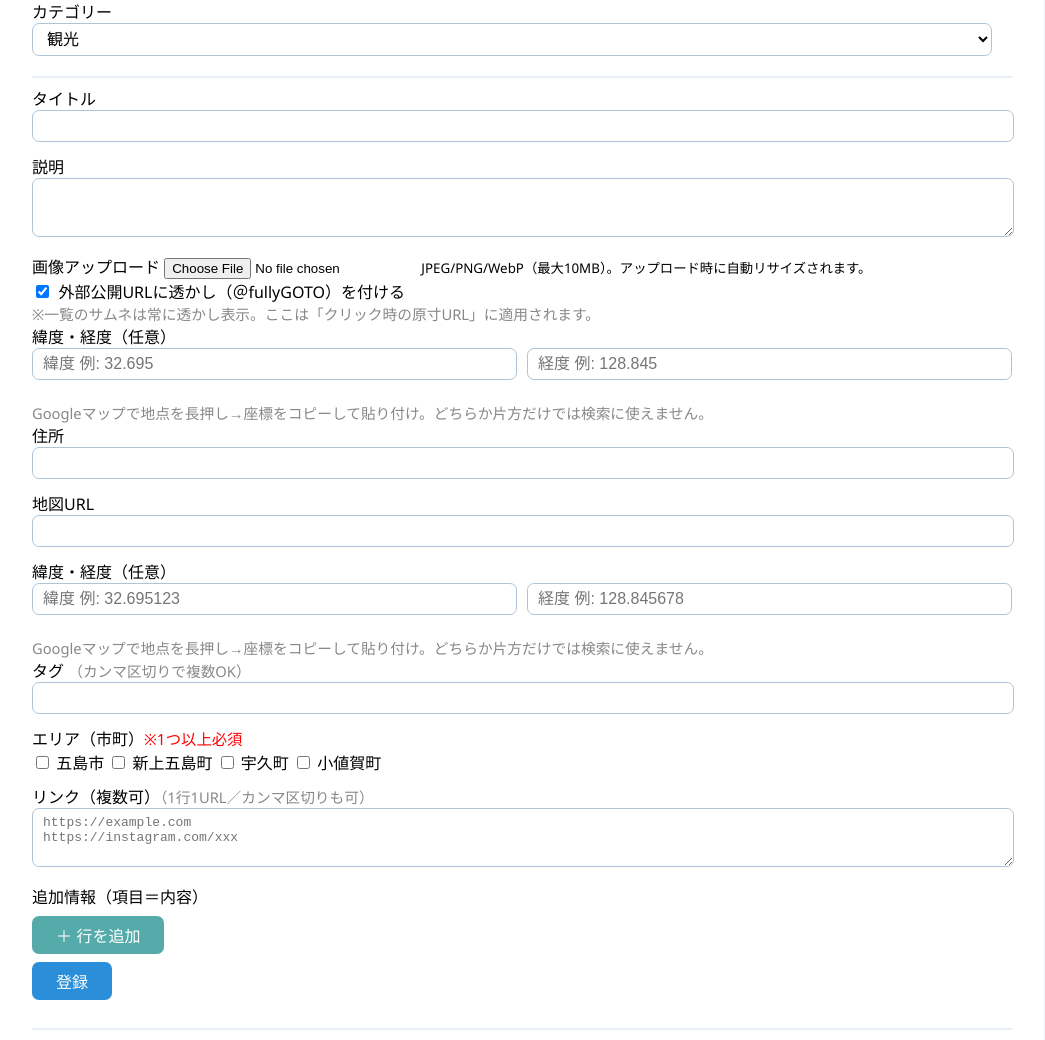
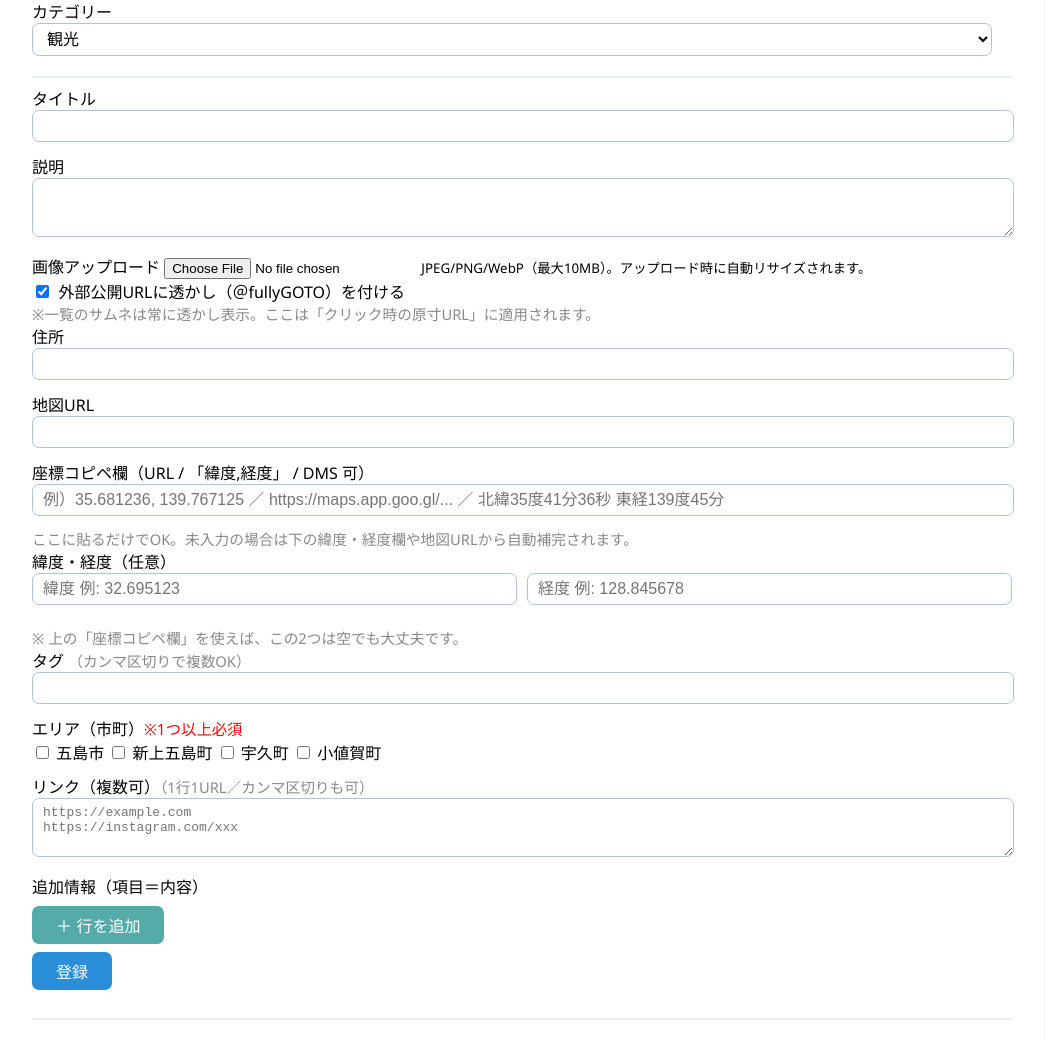
Before and after one commit to fullygoto/kankouai, a Flask app: page /admin/entry in a window 1280 px wide. Shown: the part 241-1281 px from the top of the page, without its empty margins (118-1163 px from the left). Run offline with Flask 3, Linux system fonts and the light colour scheme; the visitor is signed in with stand-in values (Sample User, id 1).

Commit message:
Add files via upload

```diff
--- a/templates/admin_entry.html
+++ b/templates/admin_entry.html
@@ -38,7 +38,6 @@
         table.kv td {border:1px solid #e3e9ee; padding:4px 6px; font-size:0.92em}
         table.kv td.k {background:#f6f9fb; min-width:120px; font-weight:500; color:#345;}
         .muted{color:#789;font-size:.92em}
-        /* 画像サムネとメタ表示 */
         .thumb{max-width:160px;height:auto;border:1px solid #ddd;border-radius:8px}
         .imgmeta{font-size:.88em;color:#567;margin-top:4px}
 
@@ -98,7 +97,6 @@
       const list = Array.from(document.querySelectorAll('.entry-card'));
       let filtered = [];
 
-      // 絞り込み
       list.forEach(card=>{
         const txt = card.dataset.text;
         const dcat = card.dataset.category;
@@ -118,7 +116,6 @@
         if(ok) filtered.push(card);
       });
 
-      // 並び替え
       filtered.sort((a,b)=>{
         if(sort==='title_asc')  return a.dataset.title.localeCompare(b.dataset.title, 'ja');
         if(sort==='title_desc') return b.dataset.title.localeCompare(a.dataset.title, 'ja');
@@ -135,7 +132,6 @@
         return 0;
       });
 
-      // 件数更新
       PAGING.totalFiltered = filtered.length;
       PAGING.totalAll = list.length;
       if(resetPage) PAGING.page = 1;
@@ -292,16 +288,11 @@
             <input type="text" name="title" value="{{ entry_edit.title if entry_edit else '' }}" required><br>
             <label>説明</label><br>
             <textarea name="desc" rows="3" required>{{ entry_edit.desc if entry_edit else '' }}</textarea><br>
+
             <!-- 画像アップロード（観光地） -->
             <div class="mb-3">
               <label for="image_file_t" class="form-label">画像アップロード</label>
-              <input
-                type="file"
-                class="form-control"
-                id="image_file_t"
-                name="image_file"
-                accept="image/*"
-              >
+              <input type="file" class="form-control" id="image_file_t" name="image_file" accept="image/*">
               {% if entry_edit and (entry_edit.image_file or entry_edit.image) %}
                 <div class="mt-2">
                   <div>現在の画像:</div>
@@ -318,12 +309,10 @@
                   </div>
                 </div>
               {% endif %}
-              <small class="text-muted d-block mt-1">
-                JPEG/PNG/WebP（最大10MB）。アップロード時に自動リサイズされます。
-              </small>
+              <small class="text-muted d-block mt-1">JPEG/PNG/WebP（最大10MB）。アップロード時に自動リサイズされます。</small>
             </div>
 
-            <!-- ★ 透かしON/OFF -->
+            <!-- 透かしON/OFF -->
             {% set _wm_on_edit = (entry_edit.wm_on if entry_edit and entry_edit.wm_on is not none else True) %}
             <div class="mt-2">
               <label style="display:inline-flex;align-items:center;gap:.4em;">
@@ -333,25 +322,19 @@
               <div class="mini-note">※一覧のサムネは常に透かし表示。ここは「クリック時の原寸URL」に適用されます。</div>
             </div>
 
-            <!-- ★ 緯度・経度（任意） -->
-            <label>緯度・経度（任意）</label><br>
-            <div class="row" style="display:flex; gap:10px; align-items:center;">
-              <input type="text" name="lat" inputmode="decimal" pattern="-?\\d+(\\.\\d+)?"
-                     placeholder="緯度 例: 32.695"
-                     value="{{ entry_edit.lat if entry_edit and entry_edit.lat is not none else '' }}"
-                     style="width:48%;">
-              <input type="text" name="lng" inputmode="decimal" pattern="-?\\d+(\\.\\d+)?"
-                     placeholder="経度 例: 128.845"
-                     value="{{ entry_edit.lng if entry_edit and entry_edit.lng is not none else '' }}"
-                     style="width:48%;">
-            </div>
-            <div class="mini-note">Googleマップで地点を長押し→座標をコピーして貼り付け。どちらか片方だけでは検索に使えません。</div>
-
             <label>住所</label><br>
             <input type="text" name="address" value="{{ entry_edit.address if entry_edit else '' }}"><br>
+
             <label>地図URL</label><br>
             <input type="text" name="map" value="{{ entry_edit.map if entry_edit else '' }}"><br>
-            <!-- ★ ここから追記：緯度・経度（任意） -->
+
+            <!-- ★ 座標コピペ欄（なんでもOK） -->
+            <label>座標コピペ欄（URL / 「緯度,経度」 / DMS 可）</label><br>
+            <input type="text" name="coords" placeholder="例）35.681236, 139.767125 ／ https://maps.app.goo.gl/... ／ 北緯35度41分36秒 東経139度45分"
+                   value=""><br>
+            <div class="mini-note">ここに貼るだけでOK。未入力の場合は下の緯度・経度欄や地図URLから自動補完されます。</div>
+
+            <!-- 緯度・経度（小数、任意） -->
             <label>緯度・経度（任意）</label><br>
             <div class="row" style="display:flex; gap:10px; align-items:center;">
               <input type="text" name="lat" inputmode="decimal" pattern="-?\\d+(\\.\\d+)?"
@@ -363,10 +346,11 @@
                      value="{{ entry_edit.lng if entry_edit and entry_edit.lng is not none else '' }}"
                      style="width:48%;">
             </div>
-            <div class="mini-note">Googleマップで地点を長押し→座標をコピーして貼り付け。どちらか片方だけでは検索に使えません。</div>
-            <!-- ★ ここまで追記 -->
+            <div class="mini-note">※ 上の「座標コピペ欄」を使えば、この2つは空でも大丈夫です。</div>
+
             <label>タグ <span class="mini-note">（カンマ区切りで複数OK）</span></label><br>
             <input type="text" name="tags" value="{% if entry_edit and entry_edit.tags %}{{ (entry_edit.tags|join(',')) if entry_edit.tags is not string else entry_edit.tags }}{% endif %}"><br>
+
             <label>エリア（市町）<span style="color:red; font-size:0.96em;">※1つ以上必須</span></label><br>
             <div class="row">
             {% for area in area_opts %}
@@ -377,6 +361,7 @@
               </label>
             {% endfor %}
             </div>
+
             <!-- ▼ リンク（複数） -->
             <label>リンク（複数可）<span class="mini-note">（1行1URL／カンマ区切りも可）</span></label><br>
             <textarea name="links" rows="3" placeholder="https://example.com
@@ -414,16 +399,11 @@ https://instagram.com/xxx">
             <input type="text" name="title" value="{{ entry_edit.title if entry_edit else '' }}" required><br>
             <label>説明</label><br>
             <textarea name="desc" rows="3" required>{{ entry_edit.desc if entry_edit else '' }}</textarea><br>
+
             <!-- 画像アップロード（店舗） -->
             <div class="mb-3">
               <label for="image_file_s" class="form-label">画像アップロード</label>
-              <input
-                type="file"
-                class="form-control"
-                id="image_file_s"
-                name="image_file"
-                accept="image/*"
-              >
+              <input type="file" class="form-control" id="image_file_s" name="image_file" accept="image/*">
               {% if entry_edit and (entry_edit.image_file or entry_edit.image) %}
                 <div class="mt-2">
                   <div>現在の画像:</div>
@@ -440,59 +420,51 @@ https://instagram.com/xxx">
                   </div>
                 </div>
               {% endif %}
-              <small class="text-muted d-block mt-1">
-                JPEG/PNG/WebP（最大10MB）。アップロード時に自動リサイズされます。
-              </small>
+              <small class="text-muted d-block mt-1">JPEG/PNG/WebP（最大10MB）。アップロード時に自動リサイズされます。</small>
             </div>
 
-            <!-- ★ 透かしON/OFF -->
-            {% set _wm_on_edit = (entry_edit.wm_on if entry_edit and entry_edit.wm_on is not none else True) %}
+            <!-- 透かしON/OFF -->
+            {% set _wm_on_edit2 = (entry_edit.wm_on if entry_edit and entry_edit.wm_on is not none else True) %}
             <div class="mt-2">
               <label style="display:inline-flex;align-items:center;gap:.4em;">
-                <input type="checkbox" name="wm_on" value="1" {% if _wm_on_edit %}checked{% endif %}>
+                <input type="checkbox" name="wm_on" value="1" {% if _wm_on_edit2 %}checked{% endif %}>
                 外部公開URLに透かし（＠fullyGOTO）を付ける
               </label>
               <div class="mini-note">※一覧のサムネは常に透かし表示。ここは「クリック時の原寸URL」に適用されます。</div>
             </div>
 
-            <!-- ★ 緯度・経度（任意） -->
-            <label>緯度・経度（任意）</label><br>
-            <div class="row" style="display:flex; gap:10px; align-items:center;">
-              <input type="text" name="lat" inputmode="decimal" pattern="-?\\d+(\\.\\d+)?"
-                     placeholder="緯度 例: 32.695"
-                     value="{{ entry_edit.lat if entry_edit and entry_edit.lat is not none else '' }}"
-                     style="width:48%;">
-              <input type="text" name="lng" inputmode="decimal" pattern="-?\\d+(\\.\\d+)?"
-                     placeholder="経度 例: 128.845"
-                     value="{{ entry_edit.lng if entry_edit and entry_edit.lng is not none else '' }}"
-                     style="width:48%;">
-            </div>
-            <div class="mini-note">Googleマップで地点を長押し→座標をコピーして貼り付け。どちらか片方だけでは検索に使えません。</div>
-
             <label>住所</label><br>
             <input type="text" name="address" value="{{ entry_edit.address if entry_edit else '' }}"><br>
+
             <label>電話番号</label><br>
             <input type="text" name="tel" value="{{ entry_edit.tel if entry_edit else '' }}"><br>
+
             <label>休み</label><br>
             <input type="text" name="holiday" value="{{ entry_edit.holiday if entry_edit else '' }}"><br>
+
             <label>営業時間</label><br>
             <input type="text" name="open_hours" value="{{ entry_edit.open_hours if entry_edit else '' }}"><br>
+
             <label>駐車場</label>
             <select name="parking">
                 <option value="あり" {% if entry_edit and entry_edit.parking == 'あり' %}selected{% endif %}>あり</option>
                 <option value="なし" {% if entry_edit and entry_edit.parking == 'なし' %}selected{% endif %}>なし</option>
             </select>
             台数：<input type="text" name="parking_num" value="{{ entry_edit.parking_num if entry_edit else '' }}" style="width:80px;">台<br>
+
             <label>支払方法</label><br>
             {% set _pay_edit = (entry_edit.payment if entry_edit and entry_edit.payment is defined and entry_edit.payment is not string
                                  else (entry_edit.payment.split(',') if entry_edit and entry_edit.payment else [])) %}
             <input type="checkbox" name="payment" value="現金" {% if '現金' in _pay_edit %}checked{% endif %}>現金
             <input type="checkbox" name="payment" value="カード" {% if 'カード' in _pay_edit %}checked{% endif %}>カード
             <input type="checkbox" name="payment" value="その他" {% if 'その他' in _pay_edit %}checked{% endif %}>その他<br>
+
             <label>備考（自由記述）</label><br>
             <textarea name="remark" rows="2">{{ entry_edit.remark if entry_edit else '' }}</textarea><br>
+
             <label>タグ <span class="mini-note">（カンマ区切りで複数OK）</span></label><br>
             <input type="text" name="tags" value="{% if entry_edit and entry_edit.tags %}{{ (entry_edit.tags|join(',')) if entry_edit.tags is not string else entry_edit.tags }}{% endif %}"><br>
+
             <label>エリア（市町）<span style="color:red; font-size:0.96em;">※1つ以上必須</span></label><br>
             <div class="row">
             {% for area in area_opts %}
@@ -503,9 +475,17 @@ https://instagram.com/xxx">
               </label>
             {% endfor %}
             </div>
+
             <label>地図URL</label><br>
             <input type="text" name="map" value="{{ entry_edit.map if entry_edit else '' }}"><br>
-            <!-- ★ ここから追記：緯度・経度（任意） -->
+
+            <!-- ★ 座標コピペ欄（なんでもOK） -->
+            <label>座標コピペ欄（URL / 「緯度,経度」 / DMS 可）</label><br>
+            <input type="text" name="coords" placeholder="例）35.681236, 139.767125 ／ https://maps.app.goo.gl/... ／ 北緯35度41分36秒 東経139度45分"
+                   value=""><br>
+            <div class="mini-note">ここに貼るだけでOK。未入力の場合は下の緯度・経度欄や地図URLから自動補完されます。</div>
+
+            <!-- 緯度・経度（小数、任意） -->
             <label>緯度・経度（任意）</label><br>
             <div class="row" style="display:flex; gap:10px; align-items:center;">
               <input type="text" name="lat" inputmode="decimal" pattern="-?\\d+(\\.\\d+)?"
@@ -517,8 +497,8 @@ https://instagram.com/xxx">
                      value="{{ entry_edit.lng if entry_edit and entry_edit.lng is not none else '' }}"
                      style="width:48%;">
             </div>
-            <div class="mini-note">Googleマップで地点を長押し→座標をコピーして貼り付け。どちらか片方だけでは検索に使えません。</div>
-            <!-- ★ ここまで追記 -->
+            <div class="mini-note">※ 上の「座標コピペ欄」を使えば、この2つは空でも大丈夫です。</div>
+
             <!-- ▼ リンク（複数） -->
             <label>リンク（複数可）<span class="mini-note">（1行1URL／カンマ区切りも可）</span></label><br>
             <textarea name="links" rows="3" placeholder="https://example.com
```
Lines whose indentation alone changed are shown as unchanged.
